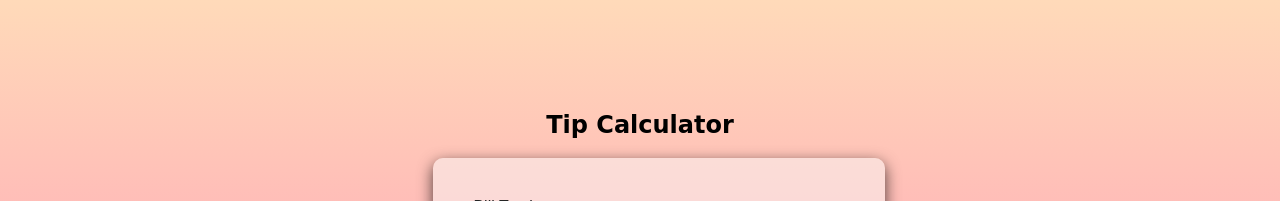
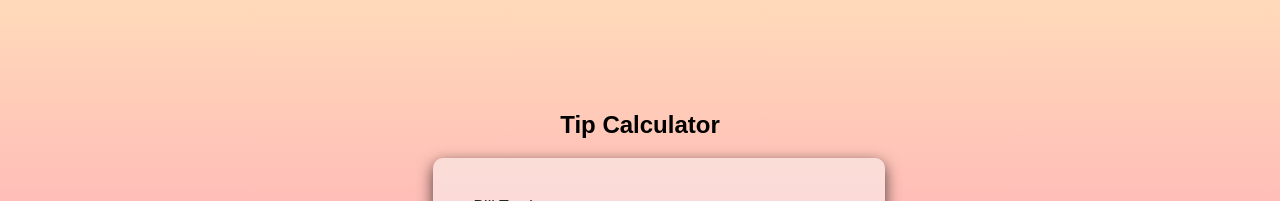
Before and after one commit to ibrahimjasim/Tip-Calculator-App-Milestone-PP2, a plain HTML site: page index.html in a window 1280 px wide. Shown: the top 201 px of the page. Drawn offline with Linux system fonts and the light colour scheme.

Commit message:
changed the font of the header

```diff
--- a/assets/css/style.css
+++ b/assets/css/style.css
@@ -11,7 +11,7 @@ body {
 
 header{
     text-align: center;
-    font-family: cursive, sans-serif;
+    font-family:Arial , sans-serif;
 }
 
 .calculator {
```
